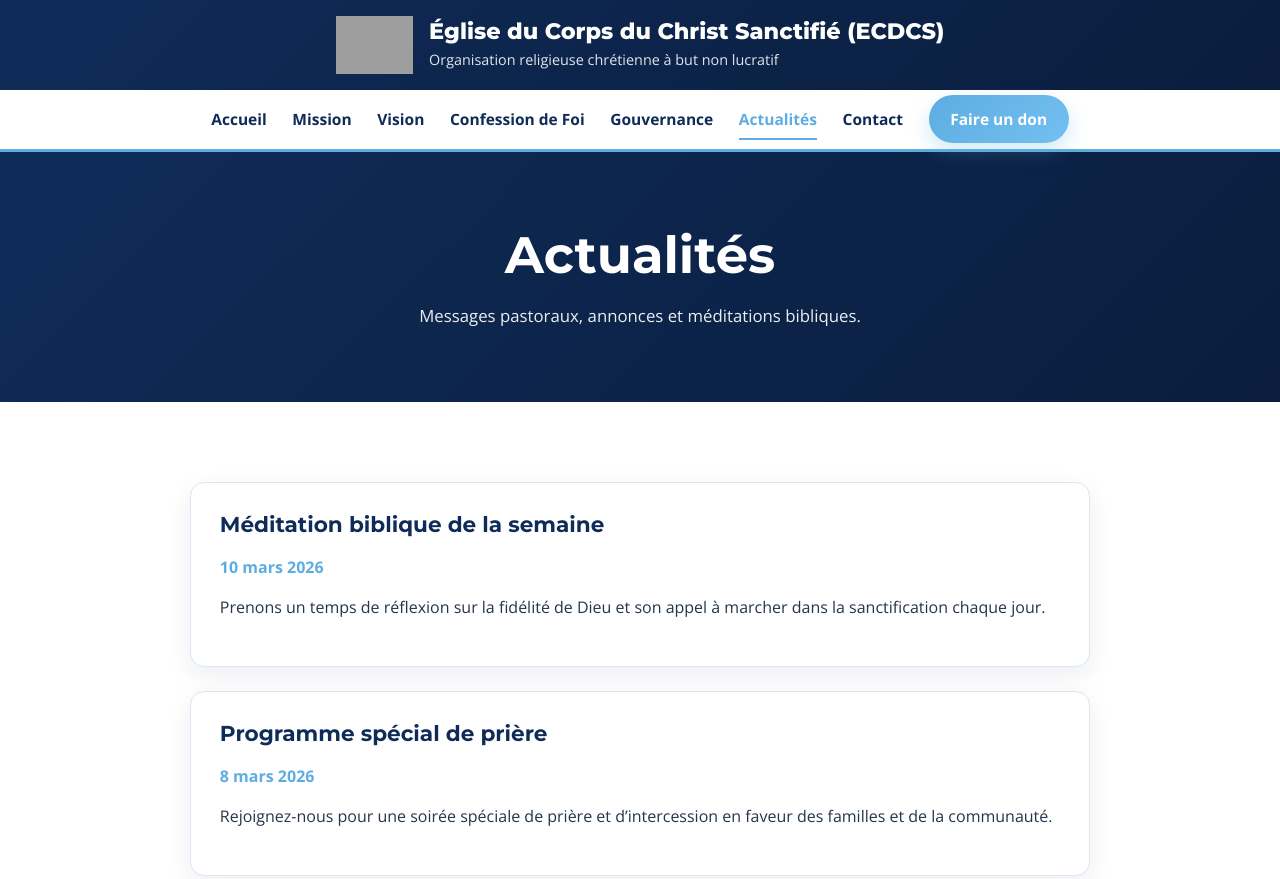
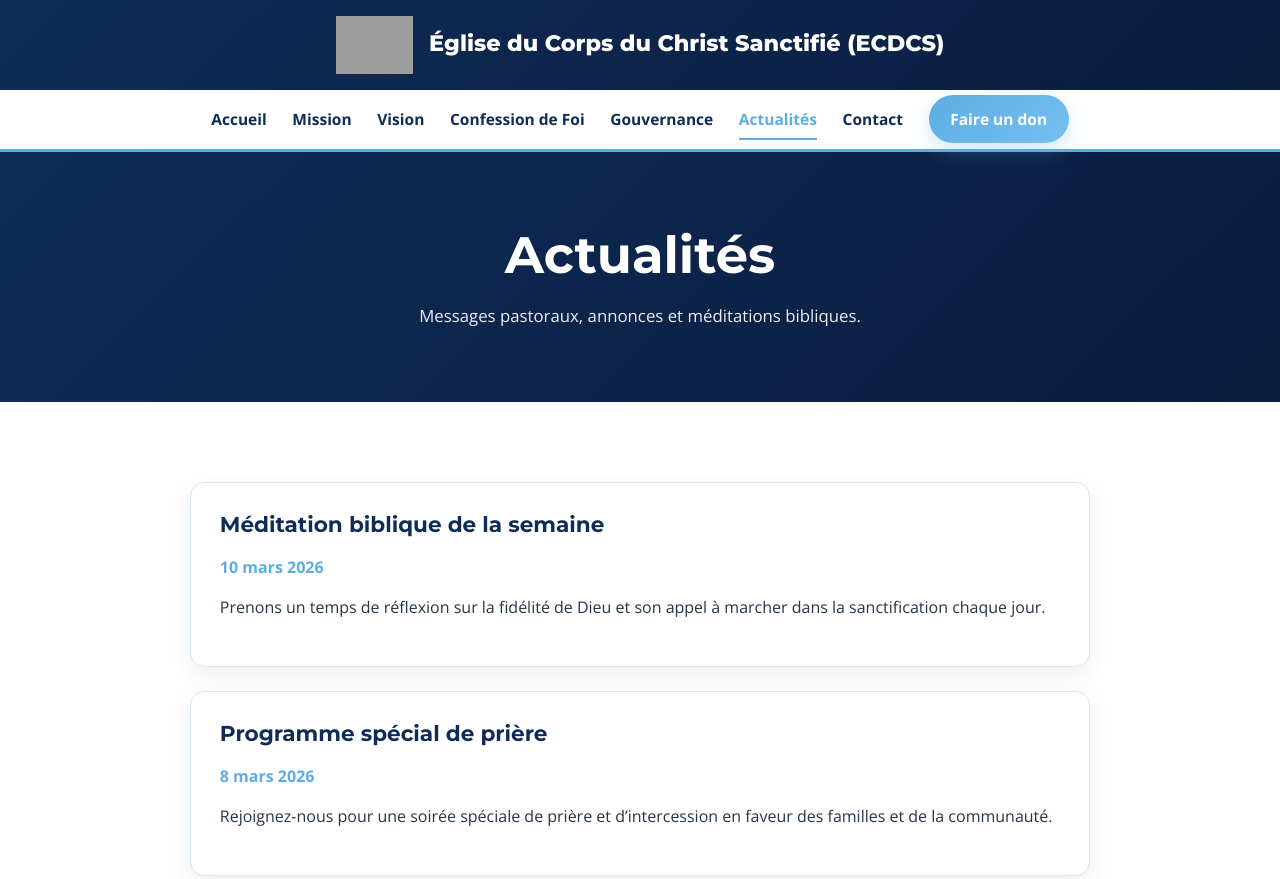
Before and after one commit to Lbazile11/Siteweb-ECDCS, a plain HTML site: page actualites.html in a window 1280 px wide. Shown: the top 879 px of the page. Drawn offline with nearby package versions, Linux system fonts and the light colour scheme; grey boxes are pictures that could not be loaded.

Commit message:
modification header

```diff
--- a/actualites.html
+++ b/actualites.html
@@ -14,7 +14,6 @@
       <img src="images/logo.png" alt="Logo ECDCS" class="logo" />
       <div class="site-identity">
         <h1>Église du Corps du Christ Sanctifié (ECDCS)</h1>
-        <p>Organisation religieuse chrétienne à but non lucratif</p>
       </div>
     </div>
 
```
Also changed, not shown: contact.html (+0 -1 lines), dons.html (+0 -1 lines), foi.html (+0 -1 lines), gouvernance.html (+0 -1 lines), mission.html (+0 -1 lines), vision.html (+0 -1 lines).
